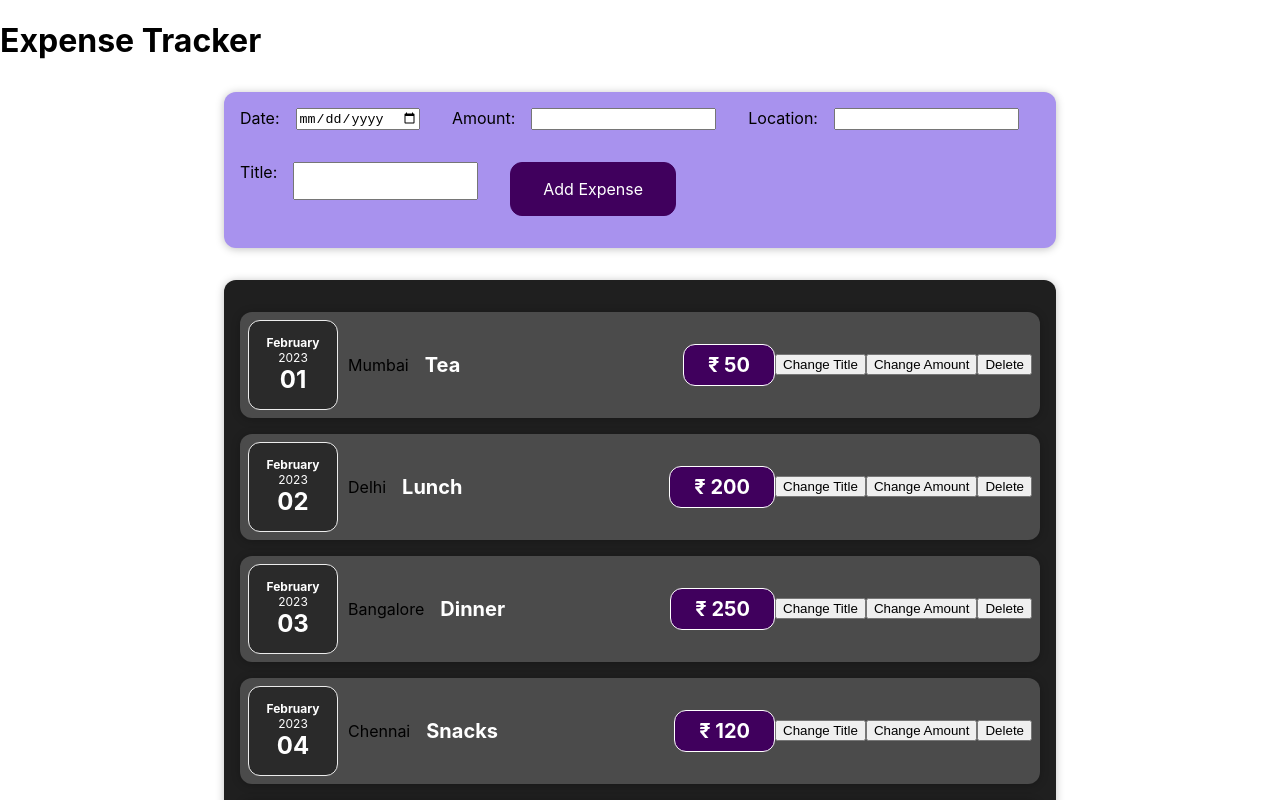
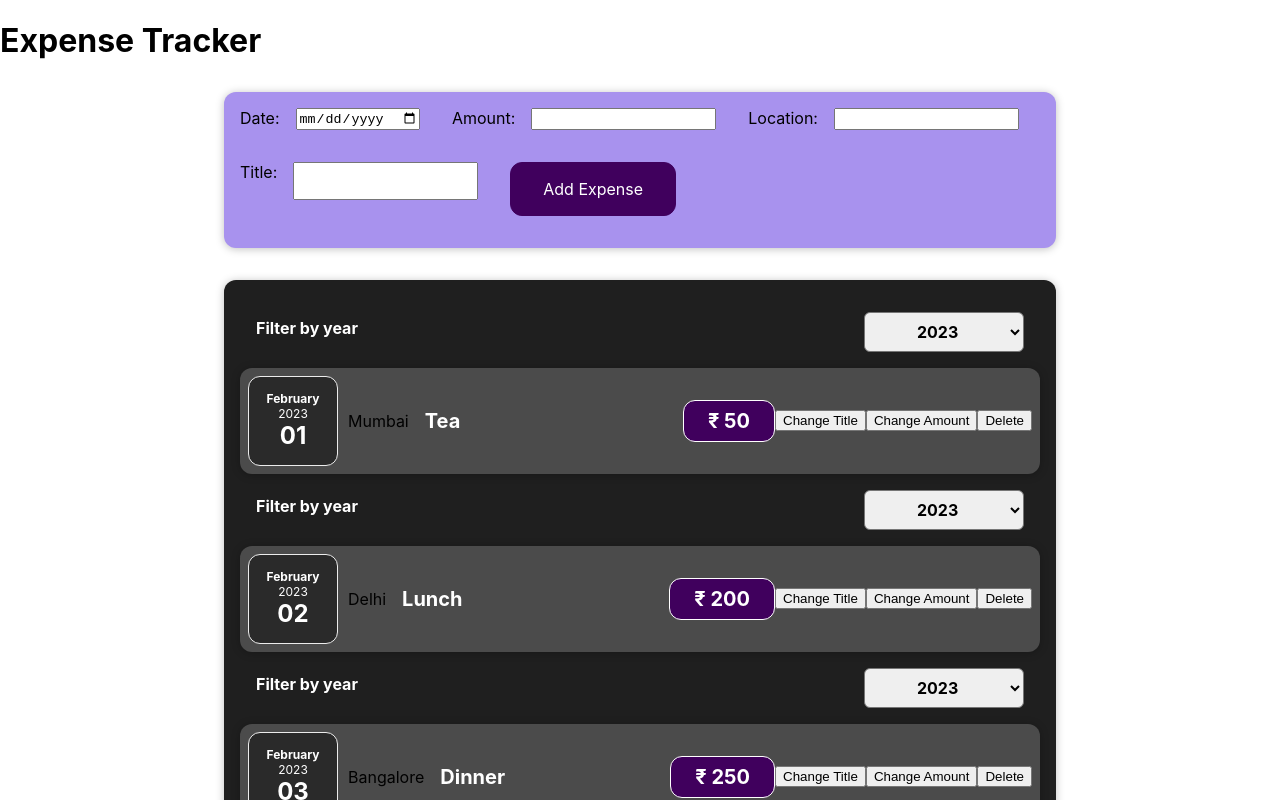
Before and after one commit to AvadhutK01/react-tutorial, a React (Create React App) app in the folder react-tutorial/: page / in a window 1280 px wide. Shown: the top 800 px of the page. Built offline with nearby package versions, Linux system fonts and the light colour scheme.

Commit message:
Added dummy filter component

```diff
--- /dev/null
+++ b/react-tutorial/src/components/Expenses/ExpenseFilter.css
@@ -0,0 +1,24 @@
+.expenses-filter {
+    color: white;
+    padding: 0 1rem;
+}
+
+.expenses-filter__control {
+    display: flex;
+    width: 100%;
+    align-items: center;
+    justify-content: space-between;
+    margin: 1rem 0;
+}
+
+.expenses-filter label {
+    font-weight: bold;
+    margin-bottom: 0.5rem;
+}
+
+.expenses-filter select {
+    font: inherit;
+    padding: 0.5rem 3rem;
+    font-weight: bold;
+    border-radius: 6px;
+}
--- a/react-tutorial/src/components/Expenses/ExpenseItem.jsx
+++ b/react-tutorial/src/components/Expenses/ExpenseItem.jsx
@@ -1,18 +1,27 @@
-import React from 'react'
+import React, { useState } from 'react'
 import './Expenses.css'
 import ExpenseDetails from './ExpenseDetails'
 import Card from '../UI/Card'
+import ExpensesFilter from './ExpensesFilter'
 
 const ExpenseItem = (props) => {
+    const [filterdYear, setFilterdYear] = useState(new Date().getFullYear());
+
+    const filterChangeHandler = (selectedYear) => {
+        setFilterdYear(selectedYear);
+    }
     return (
         <Card className="expenses">
             {props.items.map((expense) => (
+                <>
+                    <ExpensesFilter selected={filterdYear} onChange={filterChangeHandler} />
                     <ExpenseDetails
                         key={expense.id}
                         date={expense.date}
                         amount={expense.amount}
                         location={expense.location}
                         description={expense.description} />
+                </>
             ))}
         </Card>
 
--- /dev/null
+++ b/react-tutorial/src/components/Expenses/ExpensesFilter.jsx
@@ -0,0 +1,25 @@
+import React from 'react';
+
+import './ExpenseFilter.css';
+
+const ExpensesFilter = (props) => {
+    const dropdownChangeHandler = (event) => {
+        props.onChangeFilter(event.target.value);
+    };
+
+    return (
+        <div className='expenses-filter'>
+            <div className='expenses-filter__control'>
+                <label>Filter by year</label>
+                <select value={props.selected} onChange={dropdownChangeHandler}>
+                    <option value='2024'>2024</option>
+                    <option value='2023'>2023</option>
+                    <option value='2022'>2022</option>
+                    <option value='2021'>2021</option>
+                </select>
+            </div>
+        </div>
+    );
+};
+
+export default ExpensesFilter;
```
Lines whose indentation alone changed are shown as unchanged.
